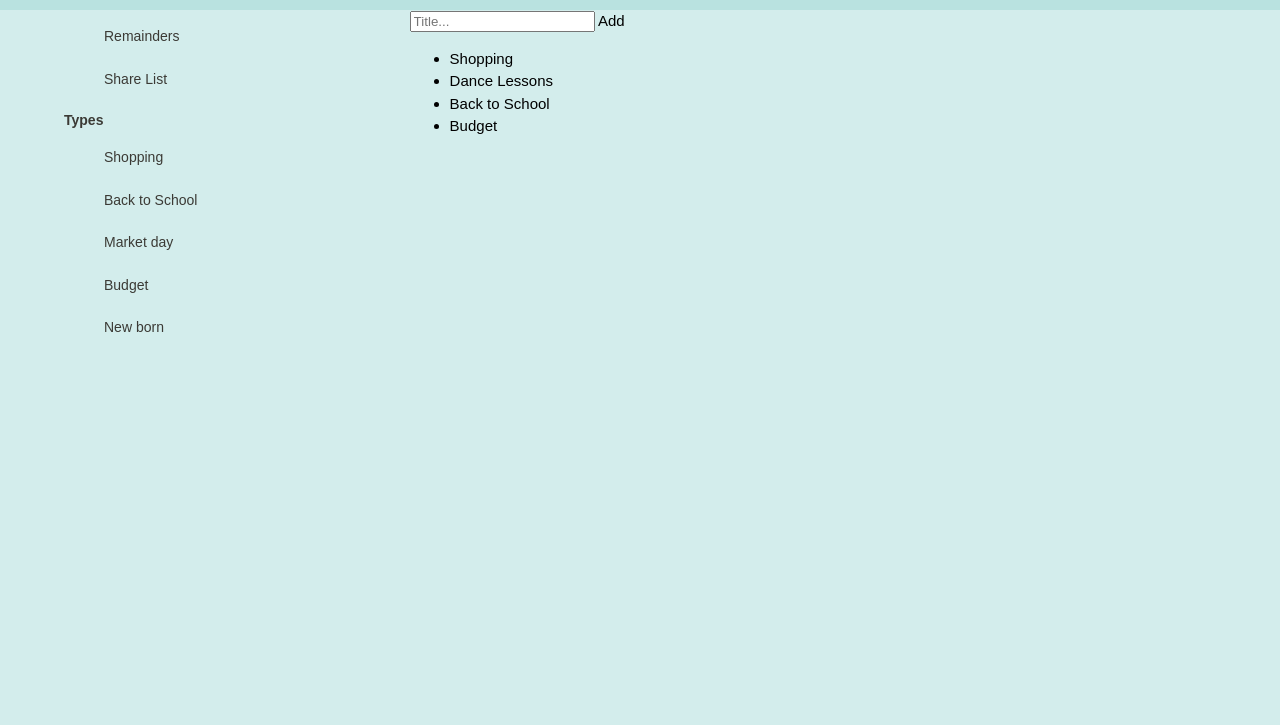
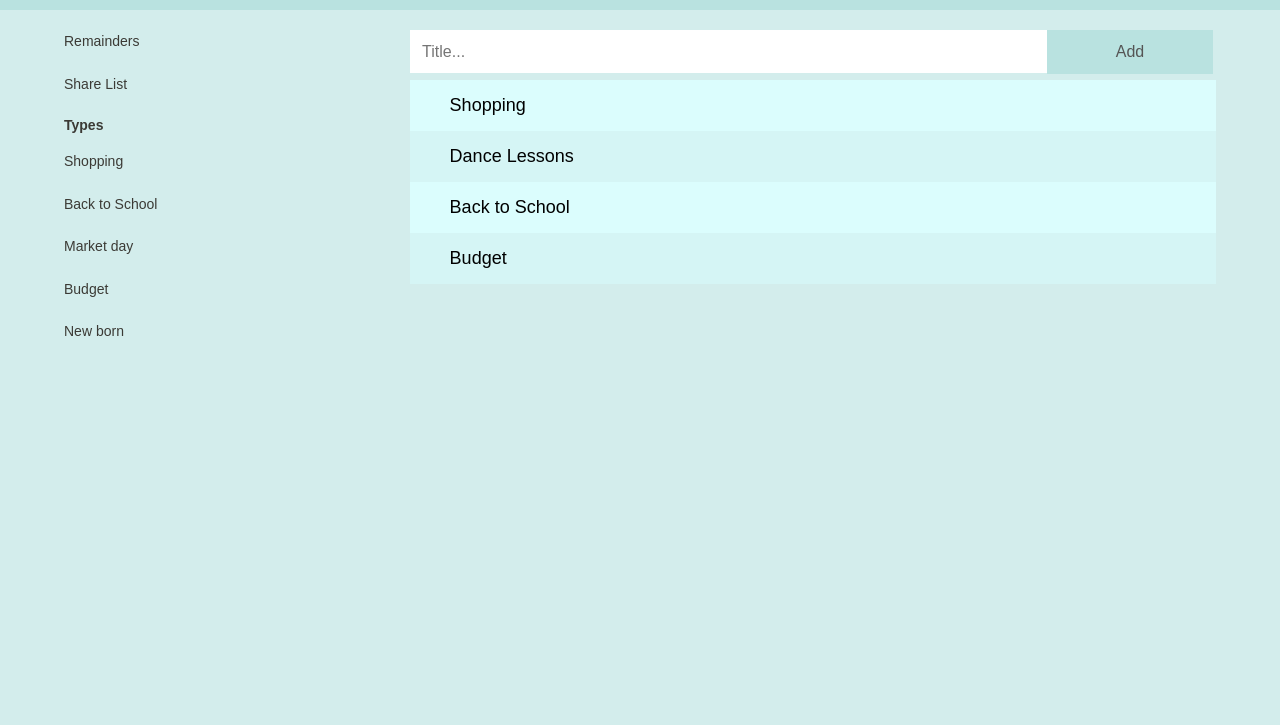
Before and after one commit to codjoero/myToDo, a plain HTML site: page templates/homepage.html in a window 1280 px wide. Shown: the part 75-800 px from the top of the page. Drawn offline with Linux system fonts and the light colour scheme.

Commit message:
feat(Homepage): Finished adding main features to the page
Added and styled all main features to the page.

[Deliveries #160468187]

```diff
--- a/static/styleHomepage.css
+++ b/static/styleHomepage.css
@@ -46,6 +46,16 @@ header input{
     padding-right: 20px;
 }
 
+.profile{
+    float: right;
+    font-family: 'Courier New', Courier, monospace
+}
+
+/*section body*/
+#lists{
+    margin-top: 20px;
+}
+
 /*aside*/
 #sidebar a{
     color: #3b3a35;
@@ -70,9 +80,73 @@ header input{
 }
 
 /*lists*/
-
-
-#listsbody{
+#listsBody{
     float: right;
     width: 70%;
 }
+
+ul {
+    margin: 0;
+    padding: 0;
+}
+#myLists{
+    margin-top: 50px;
+}
+
+#myLists li{
+    cursor: pointer;
+    position: relative;
+    padding: 12px 8px 12px 40px;
+    list-style-type: none;
+    background: #d5f5f5;
+    font-size: 18px;
+    transition: 0.2s;
+}
+
+#myLists li:nth-child(odd) {
+    background: #dbfdfd;
+  }
+
+#myLists li:hover{
+    background: #ddd;
+}
+
+.close{
+    position: absolute;
+    right: 0;
+    top: 0;
+    padding: 12px 16px 12px 16px
+}
+
+.close:hover{
+    background-color: #f44336;
+    color: white;
+}
+
+/*lists input*/
+input{
+    border: none;
+    border-radius: 0;
+    padding: 12.5px;
+    float: left;
+    font-size: 16px;
+    width: 76%;
+}
+
+/*addBtn*/
+.addBtn{
+    background: #b9e2e0;
+    color: #555;
+    float: left;
+    padding: 10px;
+    cursor: pointer;
+    text-align: center;
+    font-size: 16px;
+    border-radius: 0;
+    transition: 0.3s;
+    width: 18%
+  }
+
+  .addBtn:hover {
+    background-color: #bbb;
+  }
--- a/templates/homepage.html
+++ b/templates/homepage.html
@@ -20,7 +20,9 @@
                 <form>
                     <input type="text" placeholder="Search..">
                     <button type="submit" class="search">Search</button>
+                    <h3 class = "profile"> Ronald</h3>
                 </form>
+
             </div>
         </header>
         </header>
@@ -45,13 +47,13 @@
                         </ul>
                     </div>
                 </aside>
-                <div id="listsbody">
+                <div id="listsBody">
                     <div class="listsHeader">
                         <input type="text" id="listsInput" placeholder="Title...">
                         <span onclick="newElement()" class="addBtn">Add</span>
                     </div>
                     <ul id="myLists">
-                        <li class="checked">Shopping</li>
+                        <li>Shopping</li>
                         <li>Dance Lessons</li>
                         <li>Back to School</li>
                         <li>Budget</li>
```
